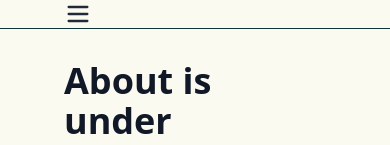
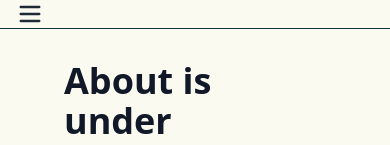
Before and after one commit to jer-k/jeremykreutzbender.com, a Next.js app: page /about in a window 390 px wide. Shown: the top 145 px of the page. Built offline with nearby package versions, Linux system fonts and the light colour scheme.

Commit message:
Fix header padding

```diff
--- a/components/header.tsx
+++ b/components/header.tsx
@@ -15,8 +15,8 @@ import { HighlightLink } from "@/components/highlight-link";
 export function Header() {
   return (
     <header className="mb-4 border-b border-primary dark:border-bright">
-      <div className="hidden md:flex h-full flex-row px-16">
-        <div className="container px-0 flex flex-row items-center justify-between">
+      <div className="hidden md:flex h-full flex-row px-4 md:px-16">
+        <div className="px-0 flex flex-row items-center justify-between w-full">
           <HighlightLink label="Home" href="/" />
           <div className="flex flex-row items-center space-x-4">
             <HighlightLink label="Blog" href="/blog" />
@@ -37,7 +37,7 @@ export function Header() {
           </div>
         </div>
       </div>
-      <div className="md:hidden flex px-16">
+      <div className="md:hidden flex px-4 md:px-16">
         <DropdownMenu>
           <DropdownMenuTrigger asChild>
             <button className="text-gray-800 dark:text-gray-200 hover:text-gray-600 dark:hover:text-gray-400 focus:outline-none focus:text-gray-600 dark:focus:text-gray-400">
```
